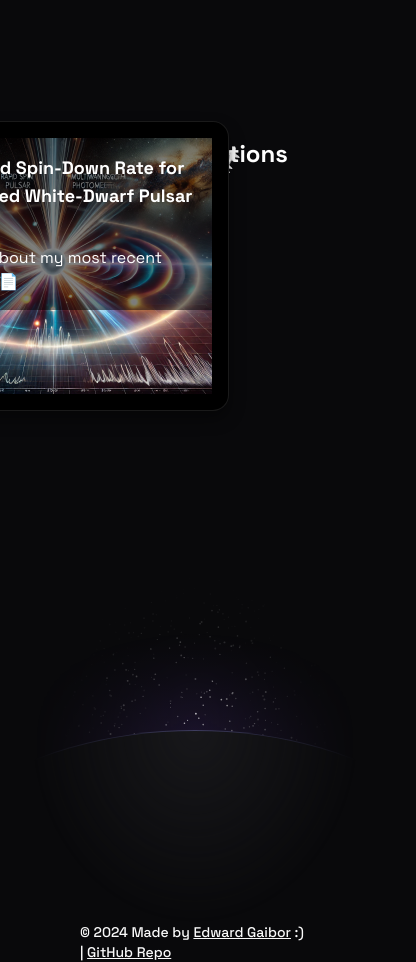
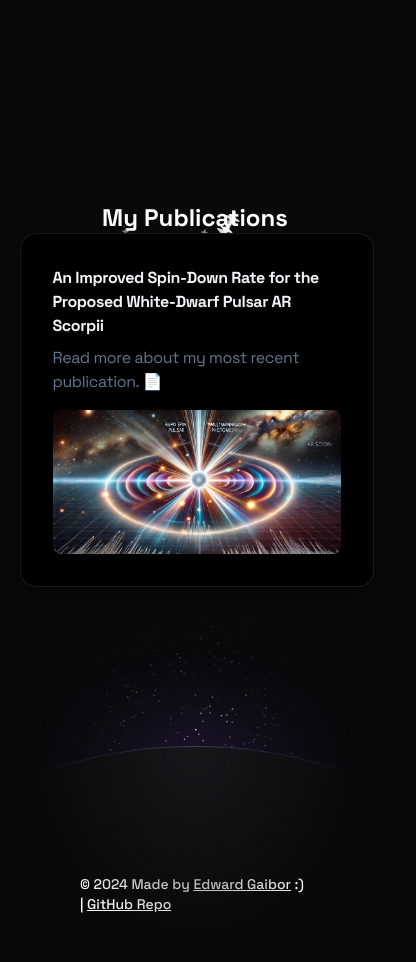
Before and after one commit to gaiborjosue/portfolio-yadira, a Next.js app: page / in a window 390 px wide. Shown: the part 5836-6798 px from the top of the page, 416 px wide, since content can reach past the window. After the commit the page ends 6774 px from the top, so only its background shows below. Built offline with nearby package versions, Linux system fonts and the light colour scheme.

Commit message:
refactor(SparkSection): Improve image lazy loading and fix styles

```diff
--- a/app/(home)/components/SparkSection.tsx
+++ b/app/(home)/components/SparkSection.tsx
@@ -2,34 +2,40 @@ import { Sparkles } from "./lunar/Sparkles"
 import { PinContainer } from "./aceternity/3d-pin";
 import SparklesText from "./magicui/sparkle-text";
 
-export default function Spark() {
+export default function Page() {
   return (
-    <div>
-
-      <div className="h-auto min-h-[40rem] w-full items-center justify-center px-4 sm:px-0">
-          <div className="text-center text-4xl text-white mb-20">
+    <>
+      <div className="w-full mt-16">
+        <div className="text-center text-4xl text-white">
           <SparklesText text="My Publications" />
         </div>
+      </div>
+      <div className="h-[40rem] w-full items-center justify-center">
         <PinContainer
           title="/arxiv.org"
           href="https://arxiv.org/abs/2006.11276"
-            containerClassName="w-full max-w-sm mx-auto"
         >
-            <div className="w-full h-64 bg-cover bg-center" style={{backgroundImage: "url('/images/paper_1.webp')"}}>
-              <div className="p-4 bg-black bg-opacity-50 text-white">
-                <h3 className="font-bold text-lg">An Improved Spin-Down Rate for the Proposed White-Dwarf Pulsar AR Scorpii</h3>
-                <p className="mt-2">Read more about my most recent publication. 📄</p>
+          <div className="flex basis-full flex-col p-4 tracking-tight text-slate-100/50 sm:basis-1/2 w-[20rem] h-[20rem] ">
+            <h3 className="max-w-xs !pb-2 !m-0 font-bold  text-base text-slate-100">
+              An Improved Spin-Down Rate for the Proposed White-Dwarf Pulsar AR Scorpii
+            </h3>
+            <div className="text-base !m-0 !p-0 font-normal">
+              <span className="text-slate-500 ">
+                Read more about my most recent publication. 📄
+              </span>
             </div>
+            <div className="flex flex-1 w-full rounded-lg mt-4 bg-cover bg-center" style={{ backgroundImage: "url('/images/paper_1.webp')" }} />
           </div>
         </PinContainer>
-      </div>
-
-      <div className="relative -mt-60 h-96 w-full overflow-hidden [mask-image:radial-gradient(50%_50%,white,transparent)] before:absolute before:inset-0 before:bg-[radial-gradient(circle_at_bottom_center,#8350e8,transparent_70%)] before:opacity-40 after:absolute after:-left-1/2 after:top-1/2 after:aspect-[1/0.7] after:w-[200%] after:rounded-[100%] after:border-t after:border-[#7876c566] after:bg-zinc-900">
+        <div className="relative h-96 w-full overflow-hidden [mask-image:radial-gradient(50%_50%,white,transparent)] before:absolute before:inset-0 before:bg-[radial-gradient(circle_at_bottom_center,#8350e8,transparent_70%)] before:opacity-40 after:absolute after:-left-1/2 after:top-1/2 after:aspect-[1/0.7] after:w-[200%] after:rounded-[100%] after:border-t after:border-[#7876c566] after:bg-zinc-900">
         <Sparkles
           density={1200}
           className="absolute inset-x-0 bottom-0 h-full w-full [mask-image:radial-gradient(50%_50%,white,transparent_85%)]"
         />
       </div>
       </div>
+
+
+    </>
   )
 }
--- a/app/(home)/components/aceternity/3d-pin.tsx
+++ b/app/(home)/components/aceternity/3d-pin.tsx
@@ -31,7 +31,7 @@ export const PinContainer = ({
   return (
     <Link
       className={cn(
-        "relative group/pin z-50 cursor-pointer w-full sm:w-auto",
+        "relative group/pin z-50  cursor-pointer",
         containerClassName
       )}
       onMouseEnter={onMouseEnter}
@@ -44,17 +44,124 @@ export const PinContainer = ({
           perspective: "1000px",
           transform: "rotateX(70deg) translateZ(0deg)",
         }}
-        className="absolute left-1/2 top-1/2 ml-[0.09375rem] mt-4 -translate-x-1/2 -translate-y-1/2 w-full sm:w-auto"
+        className="absolute left-1/2 top-1/2 ml-[0.09375rem] mt-4 -translate-y-1/2"
       >
         <div
           style={{
             transform: transform,
           }}
-          className="absolute left-1/2 p-4 top-1/2 flex rounded-2xl shadow-[0_8px_16px_rgb(0_0_0/0.4)] bg-black border border-white/[0.1] group-hover/pin:border-white/[0.2] transition duration-700 w-[calc(100vw-2rem)] sm:w-auto"
+          className="absolute left-1/2 p-4 top-1/2  flex rounded-2xl shadow-[0_8px_16px_rgb(0_0_0/0.4)] bg-black border border-white/[0.1] group-hover/pin:border-white/[0.2] transition duration-700"
         >
-          <div className={cn("relative z-50 w-full", className)}>{children}</div>
+          <div className={cn(" relative z-50 ", className)}>{children}</div>
         </div>
       </div>
+      <PinPerspective title={title} href={href} />
     </Link>
   );
 };
+
+export const PinPerspective = ({
+  title,
+  href,
+}: {
+  title?: string;
+  href?: string;
+}) => {
+  return (
+    <motion.div className="pointer-events-none  w-96 h-80 flex items-center justify-center opacity-0 group-hover/pin:opacity-100 z-[60] transition duration-500">
+      <div className=" w-full h-full -mt-7 flex-none inset-0">
+        <div className="absolute top-0 inset-x-0  flex justify-center">
+          <a
+            href={href}
+            target={"_blank"}
+            className="relative flex space-x-2 items-center z-10 rounded-full bg-zinc-950 py-0.5 px-4 ring-1 ring-white/10 "
+          >
+            <span className="relative z-20 text-white text-xs font-bold inline-block py-0.5">
+              {title}
+            </span>
+
+            <span className="absolute -bottom-0 left-[1.125rem] h-px w-[calc(100%-2.25rem)] bg-gradient-to-r from-emerald-400/0 via-emerald-400/90 to-emerald-400/0 transition-opacity duration-500 group-hover/btn:opacity-40"></span>
+          </a>
+        </div>
+
+        <div
+          style={{
+            perspective: "1000px",
+            transform: "rotateX(70deg) translateZ(0)",
+          }}
+          className="absolute left-1/2 top-1/2 ml-[0.09375rem] mt-4 -translate-x-1/2 -translate-y-1/2"
+        >
+          <>
+            <motion.div
+              initial={{
+                opacity: 0,
+                scale: 0,
+                x: "-50%",
+                y: "-50%",
+              }}
+              animate={{
+                opacity: [0, 1, 0.5, 0],
+                scale: 1,
+
+                z: 0,
+              }}
+              transition={{
+                duration: 6,
+                repeat: Infinity,
+                delay: 0,
+              }}
+              className="absolute left-1/2 top-1/2  h-[11.25rem] w-[11.25rem] rounded-[50%] bg-sky-500/[0.08] shadow-[0_8px_16px_rgb(0_0_0/0.4)]"
+            ></motion.div>
+            <motion.div
+              initial={{
+                opacity: 0,
+                scale: 0,
+                x: "-50%",
+                y: "-50%",
+              }}
+              animate={{
+                opacity: [0, 1, 0.5, 0],
+                scale: 1,
+
+                z: 0,
+              }}
+              transition={{
+                duration: 6,
+                repeat: Infinity,
+                delay: 2,
+              }}
+              className="absolute left-1/2 top-1/2  h-[11.25rem] w-[11.25rem] rounded-[50%] bg-sky-500/[0.08] shadow-[0_8px_16px_rgb(0_0_0/0.4)]"
+            ></motion.div>
+            <motion.div
+              initial={{
+                opacity: 0,
+                scale: 0,
+                x: "-50%",
+                y: "-50%",
+              }}
+              animate={{
+                opacity: [0, 1, 0.5, 0],
+                scale: 1,
+
+                z: 0,
+              }}
+              transition={{
+                duration: 6,
+                repeat: Infinity,
+                delay: 4,
+              }}
+              className="absolute left-1/2 top-1/2  h-[11.25rem] w-[11.25rem] rounded-[50%] bg-sky-500/[0.08] shadow-[0_8px_16px_rgb(0_0_0/0.4)]"
+            ></motion.div>
+          </>
+        </div>
+
+        <>
+          <motion.div className="absolute right-1/2 bottom-1/2 bg-gradient-to-b from-transparent to-cyan-500 translate-y-[14px] w-px h-20 group-hover/pin:h-40 blur-[2px]" />
+          <motion.div className="absolute right-1/2 bottom-1/2 bg-gradient-to-b from-transparent to-cyan-500 translate-y-[14px] w-px h-20 group-hover/pin:h-40  " />
+          <motion.div className="absolute right-1/2 translate-x-[1.5px] bottom-1/2 bg-cyan-600 translate-y-[14px] w-[4px] h-[4px] rounded-full z-40 blur-[3px]" />
+          <motion.div className="absolute right-1/2 translate-x-[0.5px] bottom-1/2 bg-cyan-300 translate-y-[14px] w-[2px] h-[2px] rounded-full z-40 " />
+        </>
+      </div>
+    </motion.div>
+  );
+};
```
Lines whose indentation alone changed are shown as unchanged.
